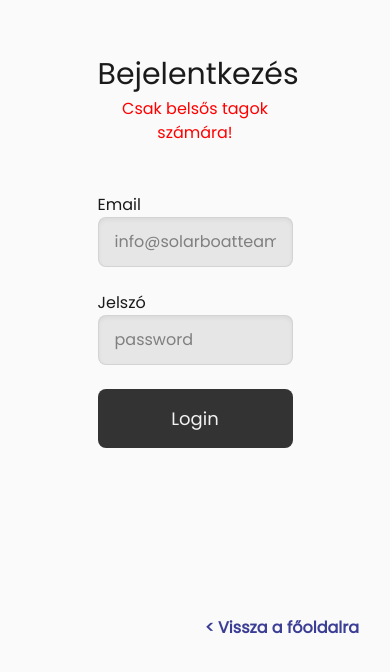
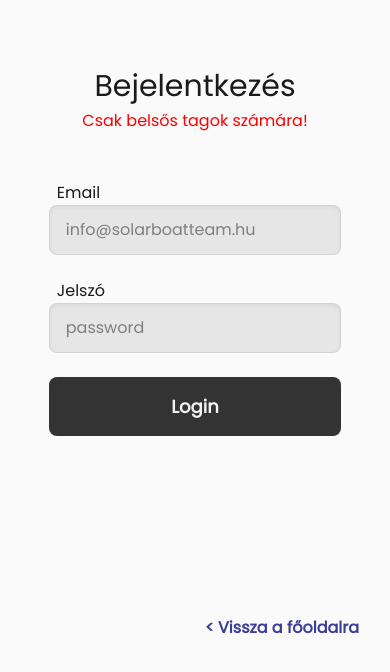
Before and after one commit to D0dzs/sbt-frontend-preview, a Next.js app: page /login in a window 390 px wide. Shown: the part 172-844 px from the top of the page. Built offline with nearby package versions, Linux system fonts and the light colour scheme; what tailwindcss-animated would draw is missing.

Commit message:
style: changed loginForm width on desktop & mobile

```diff
--- a/app/_components/(Auth)/LoginForm.jsx
+++ b/app/_components/(Auth)/LoginForm.jsx
@@ -58,7 +58,7 @@ const LoginForm = () => {
       </div>
       <form className="text-bme-black dark:text-bme-white">
         <div>
-          <p>Email</p>
+          <p className="ml-2">Email</p>
           <input
             id="email"
             type="text"
@@ -71,7 +71,7 @@ const LoginForm = () => {
         </div>
         <br />
         <div>
-          <p>Jelszó</p>
+          <p className="ml-2">Jelszó</p>
           <input
             id="password"
             type="password"
@@ -85,7 +85,7 @@ const LoginForm = () => {
         <br />
         <button
           onClick={handleSubmit}
-          className="bg-bme-dfront hover:bg-bme-dprimary dark:bg-bme-lprimary hover:dark:bg-bme-lsecondary text-bme-white dark:text-bme-black w-full cursor-pointer rounded-lg px-4 py-4 text-lg transition-colors"
+          className="bg-bme-dfront hover:bg-bme-dprimary dark:bg-bme-lprimary hover:dark:bg-bme-lsecondary text-bme-white dark:text-bme-black w-full cursor-pointer rounded-lg px-4 py-4 text-lg font-semibold transition-colors"
         >
           Login
         </button>
--- a/app/login/page.jsx
+++ b/app/login/page.jsx
@@ -69,7 +69,7 @@ const Page = () => {
         </svg>
       </div>
       <div className="bg-bme-lprimary dark:bg-bme-dprimary z-50 flex h-screen items-center justify-center">
-        <div className="flex w-2/4 flex-col gap-12">
+        <div className="flex w-3/4 flex-col gap-12 lg:w-1/2">
           <LoginForm />
         </div>
       </div>
```
